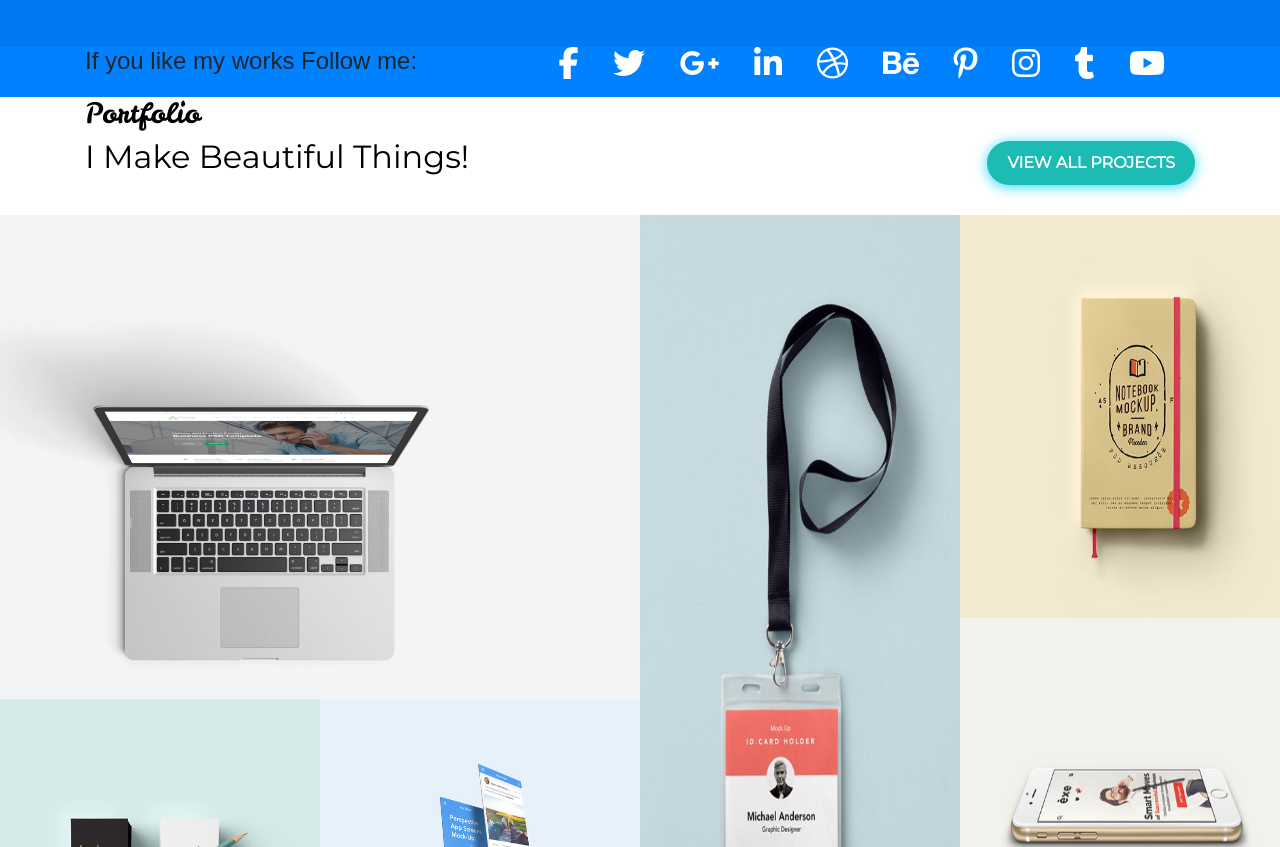
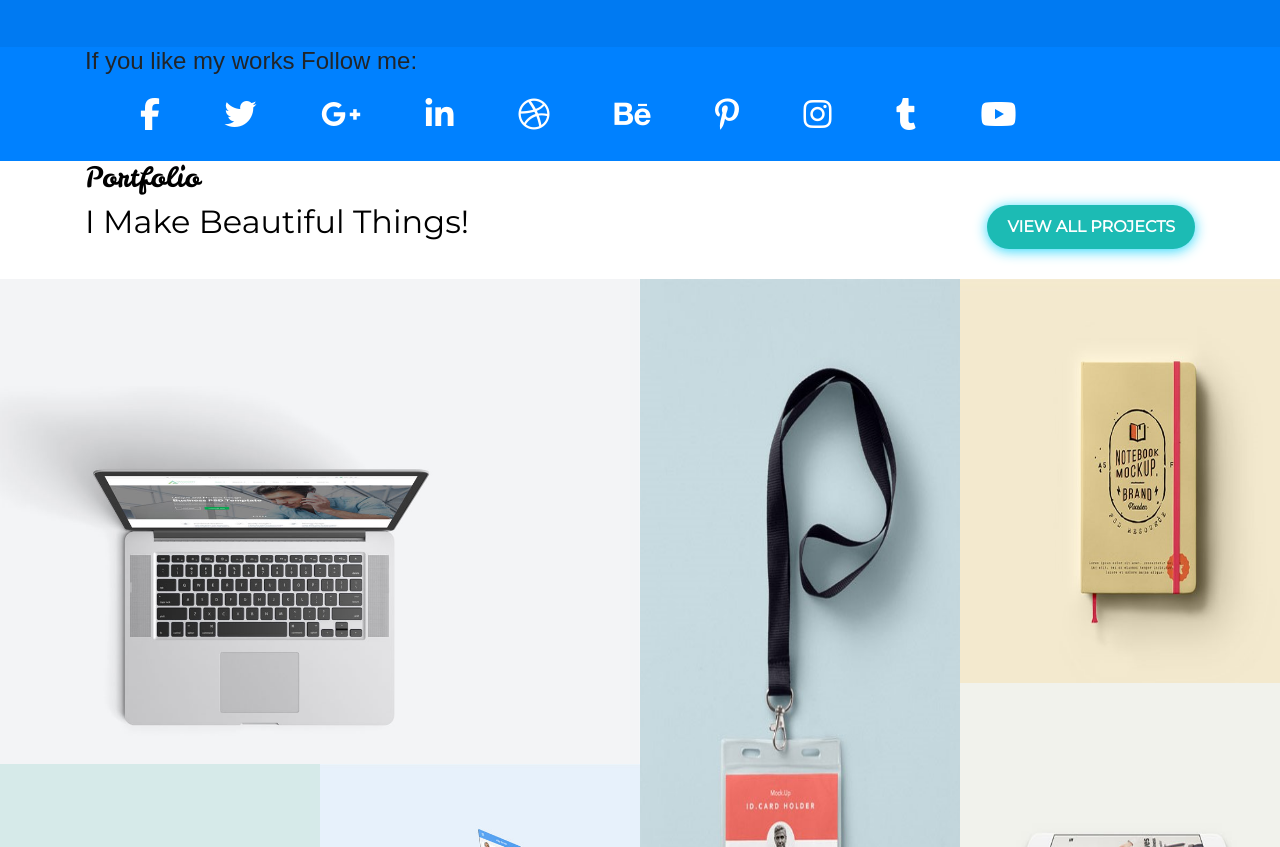
Before and after one commit to hardasarockxd/albedo_personal_onepager, a plain HTML site: page index.html in a window 1280 px wide. Shown: the part 1163-2010 px from the top of the page. Drawn offline with nearby package versions, Linux system fonts and the light colour scheme; a web font is replaced by a local one.

Commit message:
исправил ошибки

```diff
--- a/sass/blocks/_second_block.sass
+++ b/sass/blocks/_second_block.sass
@@ -28,6 +28,7 @@
         display: inline-block
         a
           i
+            margin: 15px
             color: white
             transition: .3s
             &:hover
```
Also changed, not shown: css/style.css.
